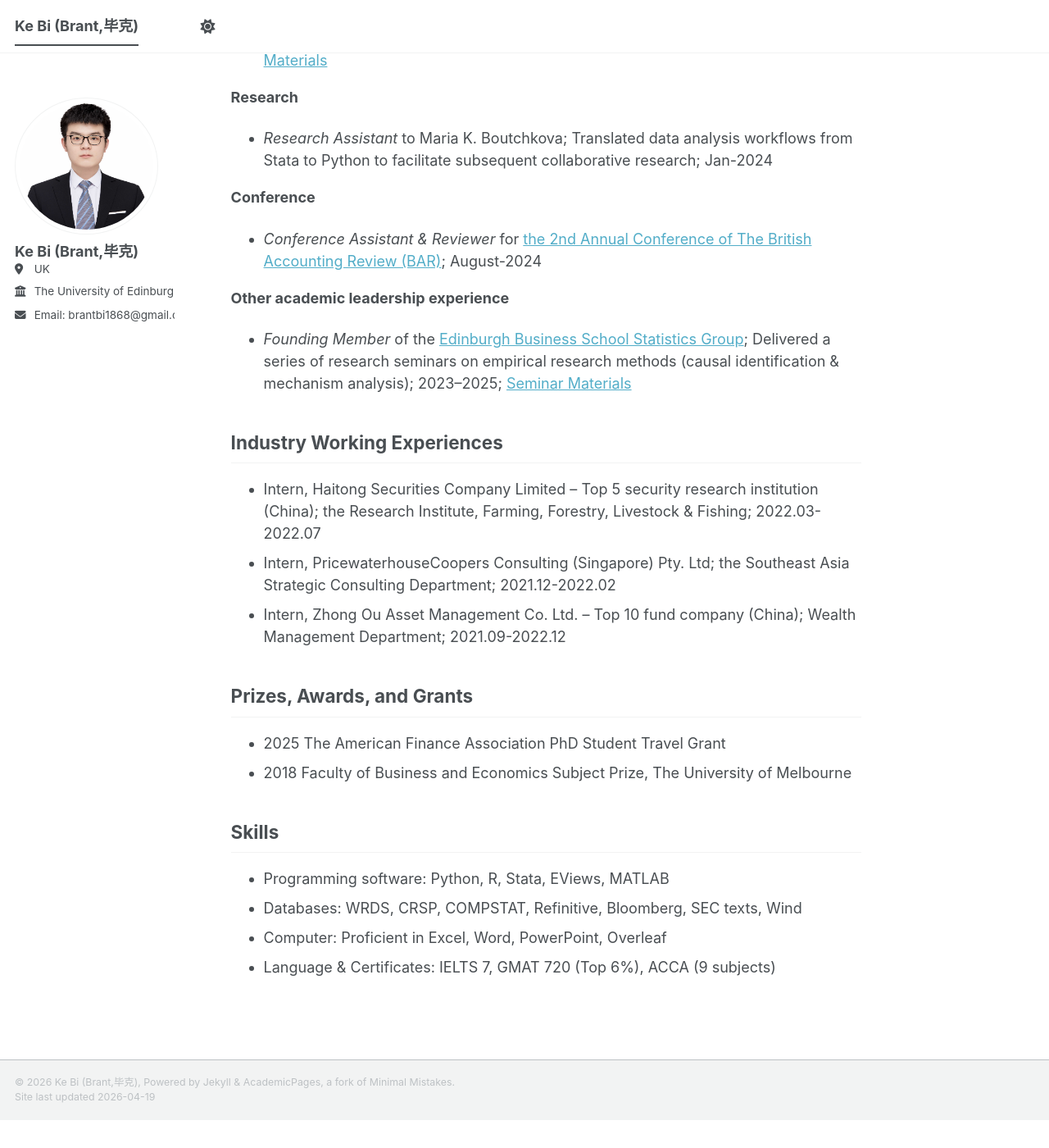
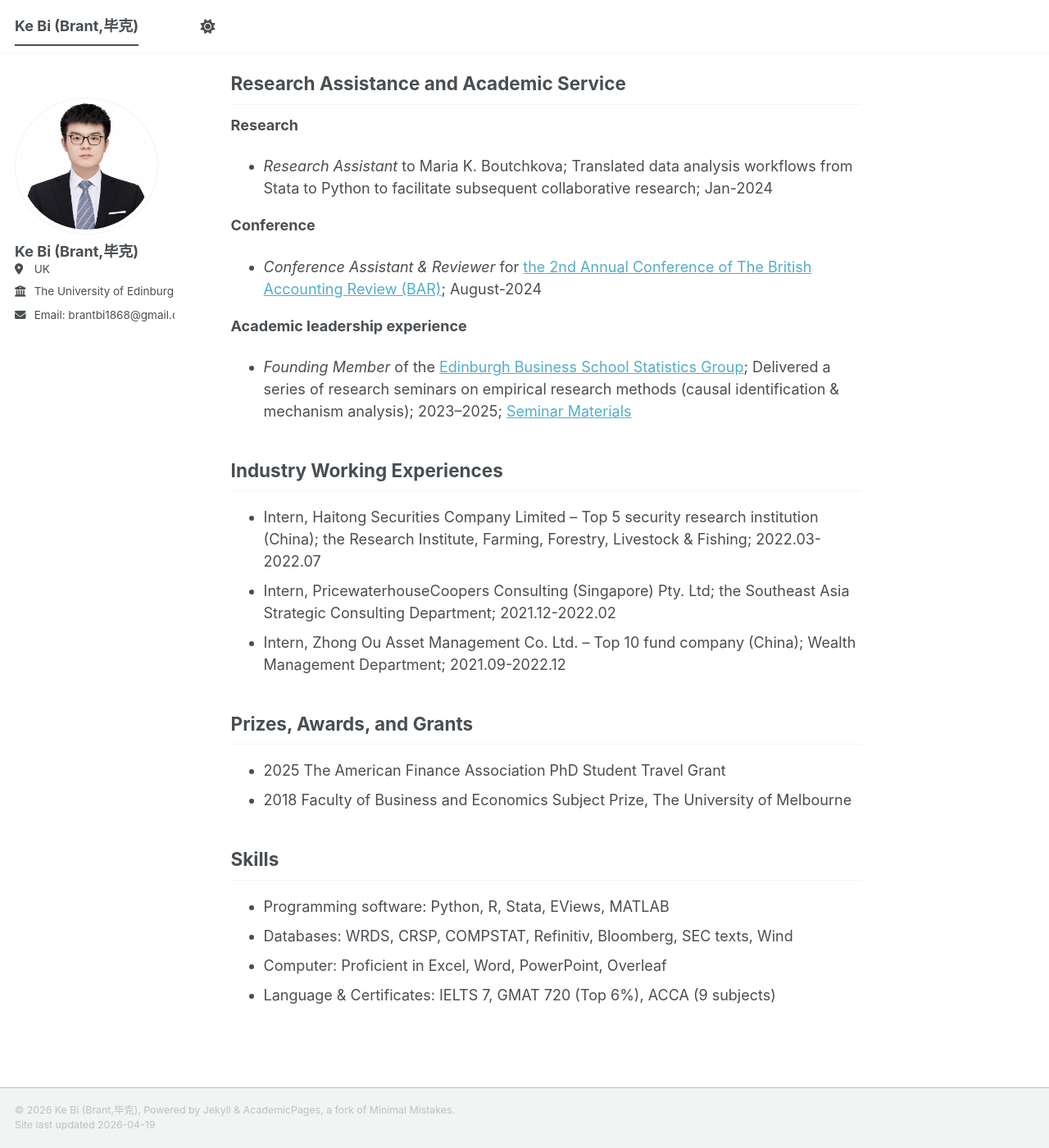
Before and after one commit to brant1868/brant1868.github.io, a Jekyll site: the page built from _pages/about.md, in a window 1280 px wide and 1400 px high, scrolled down 2578 px. Shown: the whole window at 82% size. Built offline with Jekyll 4.4.1, drawn with Linux system fonts in a browser that asks for light colours; a script bundle is joined from its source files by our own code; library files that are not in the unit come from our copies; before the commit the page ends 3944 px from its top, so only the background shows below that; some of the changed text lies outside the part shown.

Commit message:
Update about.md

```diff
--- a/_pages/about.md
+++ b/_pages/about.md
@@ -58,22 +58,25 @@
 - Main findings: Earnouts also contain incremental information about post-deal performance beyond what is reflected in announcement-period returns. The paper contributes to the literature on acquisition contracting and post-merger outcomes by showing how contingent payment design shapes real merger performance.
 
 
-Teaching, Research, and Conference Assistants
+Teaching Experience
 ------
 <!-- The University of Edinburgh, Business School -->
-**Teaching**
+<!-- **Teaching** -->
 - _Teaching Assistant_ for [Principles of Finance](https://www.drps.ed.ac.uk/26-27/dpt/cxbust08003.htm){:target="_blank" } (Undergraduate; Instructor: Yue Liu); (2025-2026 and 2024-2025; Course Enhancement Questionnaire: [4/5](https://drive.google.com/file/d/1_GRnuGvm8d5ceRvvZCj_AAvOGzb7fO3d/view?usp=sharing){:target="_blank" } and [4.75/5](https://drive.google.com/file/d/1SUxn3wPamdn3TrFoGHywPhjGYmTl1ZJk/view?usp=sharing){:target="_blank" })
 - _Teaching Assistant_ for [Applications of Finance](https://www.drps.ed.ac.uk/26-27/dpt/cxbust08018.htm){:target="_blank" } (Undergraduate; Instructor: Khaladdin Rzayev); 2025-2026
 - _Teaching Assistant_ for [Mergers and Acquisitions](https://www.drps.ed.ac.uk/25-26/dpt/cxcmse11458.htm){:target="_blank" } (Postgraduate; Instructor: Leonidas G. Barbopoulos); 2025-2026
 - _Guest Lecturer_ for [Empirical Asset Pricing](https://www.drps.ed.ac.uk/23-24/dpt/cxcmse11509.htm){:target="_blank" } (Postgraduate; Instructor: Sergei Sarkissian); Delivering one whole session and two sub-sessions; 2022-2023; [Lecture Materials](https://drive.google.com/drive/folders/1hnpZs2fTQ1Ec00MFrXASNdiUDNSlouEq?usp=sharing){:target="_blank" }
 
+
+Research Assistance and Academic Service
+------
 **Research**
 -  _Research Assistant_ to Maria K. Boutchkova; Translated data analysis workflows from Stata to Python to facilitate subsequent collaborative research; Jan-2024
 
 **Conference**
 - _Conference Assistant & Reviewer_ for [the 2nd Annual Conference of The British Accounting Review (BAR)](https://thebarevent.weebly.com/annual-conference.html){:target="_blank" }; August-2024
 
-**Other academic leadership experience**
+**Academic leadership experience**
 - _Founding Member_ of the [Edinburgh Business School Statistics Group](https://uebs-stats-group.github.io/stats-tools/){:target="_blank" }; Delivered a series of research seminars on empirical research methods (causal identification & mechanism analysis); 2023–2025; [Seminar Materials](https://drive.google.com/drive/folders/1_9xI9PnWQI2MFzfQk9kzte9-9yZYGObr?usp=sharing){:target="_blank" }
 
 
@@ -92,6 +95,6 @@
 Skills
 ------
 - Programming software: Python, R, Stata, EViews, MATLAB
-- Databases: WRDS, CRSP, COMPSTAT, Refinitive, Bloomberg, SEC texts, Wind
+- Databases: WRDS, CRSP, COMPSTAT, Refinitiv, Bloomberg, SEC texts, Wind
 - Computer: Proficient in Excel, Word, PowerPoint, Overleaf
 - Language & Certificates: IELTS 7, GMAT 720 (Top 6%), ACCA (9 subjects)
```
